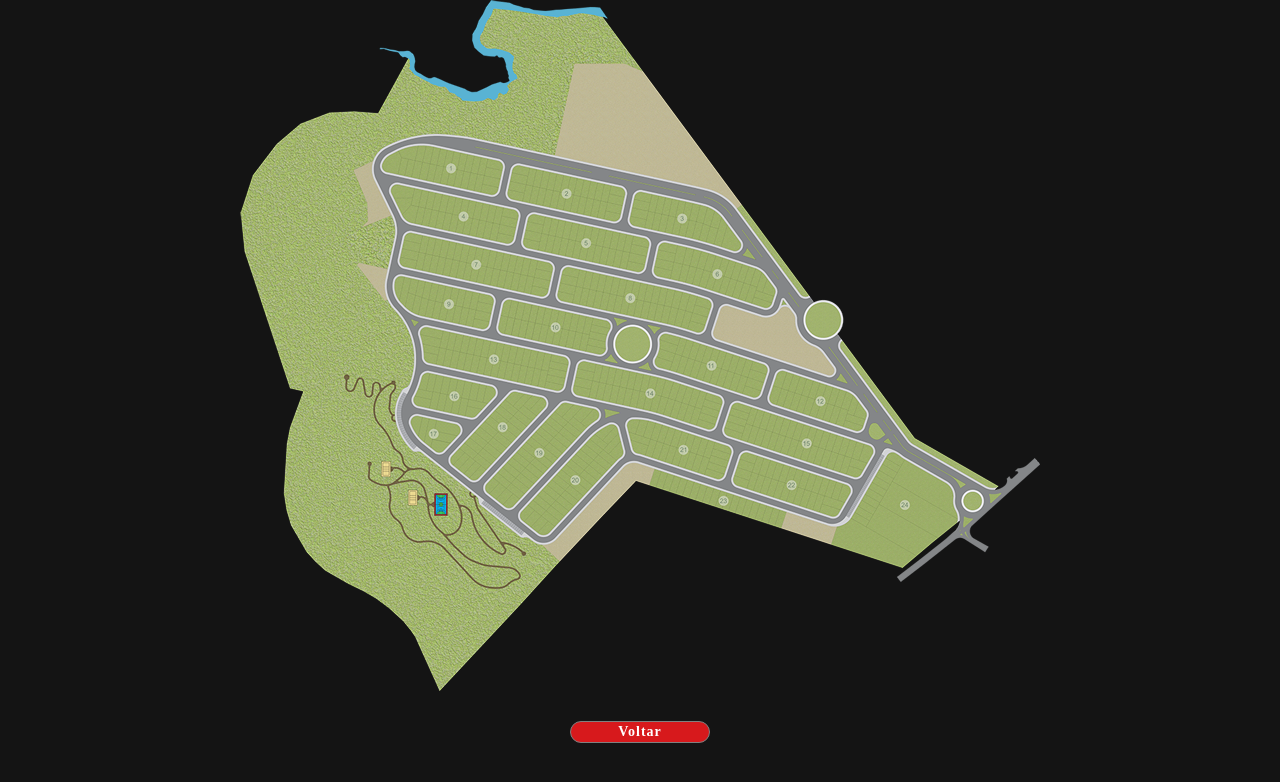
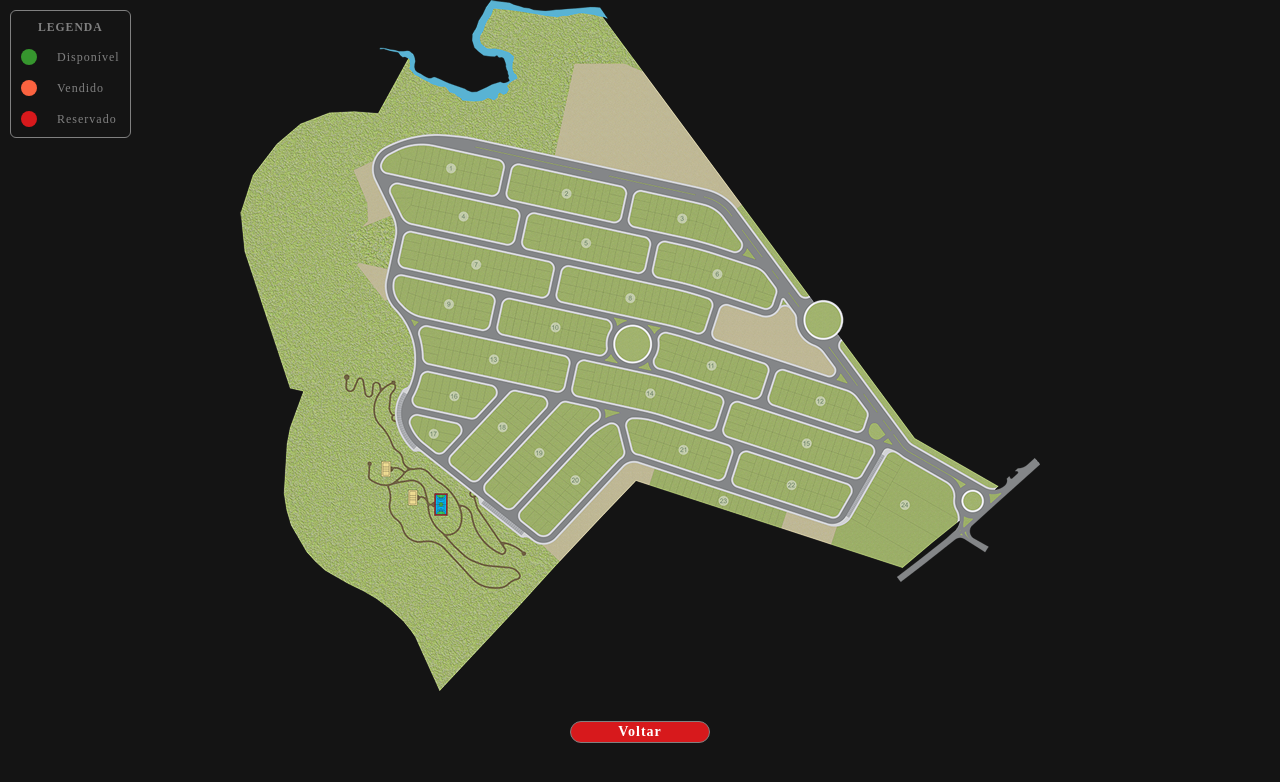
Before and after one commit to RafaelBiatoAzevedo/firts-website-vue, a Vue app: page /view-map in a window 1280 px wide. Shown: the top 782 px of the page. Built offline with nearby package versions, Linux system fonts and the light colour scheme.

Commit message:
testing coordinates

```diff
--- a/src/views/CreateMap.vue
+++ b/src/views/CreateMap.vue
@@ -1,7 +1,7 @@
 <script setup lang="ts">
 import router from "@/router";
-import type { TCoordinatesLot, TLot } from "@/main";
-import { ref } from "vue";
+import type { TCoordinatesLot, TDimensionsBase, TLot } from "@/main";
+import { ref, onMounted } from "vue";
 import { useStore } from "vuex";
 
 const store = useStore();
@@ -12,12 +12,23 @@ const goBack = () => {
 
 const VALUE_AJUST_COORDINATE = 14;
 
+const STATUS = [
+  {
+    name: "available",
+    translate: "Disponível",
+    color: "#36962e",
+  },
+  { name: "sold", translate: "Vendido", color: "#fb6340" },
+  { name: "reserved", translate: "Reservado", color: "#d7191c" },
+];
+
 type TModalCoordinate = {
   x: number;
   y: number;
 };
 
 const lots = ref<TLot[]>(store.getters.lots);
+const dimensionsBase = ref<TDimensionsBase>(store.getters.dimensionsBase);
 const coordinatesLots = ref<TCoordinatesLot[]>([
   ...store.getters.coordinatesLots,
 ]);
@@ -93,11 +104,59 @@ function savePoint() {
     console.log("Lot not found");
   }
 }
+
+onMounted(() => {
+  const dimensionsBaseLoad = {
+    height: document.getElementById("wrapperPlant")?.clientHeight || 0,
+    width: document.getElementById("wrapperPlant")?.clientWidth || 0,
+  };
+
+  console.log("antes", dimensionsBase);
+  console.log("depois", dimensionsBaseLoad);
+
+  if (dimensionsBaseLoad.height > dimensionsBase.value.height) {
+    coordinatesLots.value = coordinatesLots.value.map((coord) => ({
+      ...coord,
+      y:
+        coord.y + (dimensionsBaseLoad.height - dimensionsBase.value.height) / 2,
+    }));
+  }
+
+  if (dimensionsBaseLoad.height < dimensionsBase.value.height) {
+    coordinatesLots.value = coordinatesLots.value.map((coord) => ({
+      ...coord,
+      y:
+        coord.y - (dimensionsBase.value.height - dimensionsBaseLoad.height) / 2,
+    }));
+  }
+
+  if (dimensionsBaseLoad.width > dimensionsBase.value.width) {
+    coordinatesLots.value = coordinatesLots.value.map((coord) => ({
+      ...coord,
+      x: coord.x + (dimensionsBaseLoad.width - dimensionsBase.value.width) / 2,
+    }));
+  }
+
+  if (dimensionsBaseLoad.width < dimensionsBase.value.width) {
+    coordinatesLots.value = coordinatesLots.value.map((coord) => ({
+      ...coord,
+      x: coord.x - (dimensionsBase.value.width - dimensionsBaseLoad.width) / 2,
+    }));
+  }
+});
 </script>
 <template>
   <div class="wrapper-main">
     <div class="wrapper-plant" id="wrapperPlant" @click="addPoint">
-      <div v-if="openModal" class="modal">
+      <div
+        v-if="openModal"
+        id="selectModal"
+        v-bind:style="{
+          left: `${modalCoordinates.x - 155}px`,
+          top: `${modalCoordinates.y + 30}px`,
+        }"
+        class="modal"
+      >
         <label class="label-select">Selecione o lote</label>
         <select name="select-lots" id="selectLots">
           <option value="" class="option-select-lot">
@@ -121,7 +180,13 @@ function savePoint() {
       <div
         v-for="(coord, index) in coordinatesLots"
         class="point-absolute"
-        v-bind:style="{ left: `${coord.x}px`, top: `${coord.y}px` }"
+        v-bind:style="{
+          left: `${coord.x}px`,
+          top: `${coord.y}px`,
+          backgroundColor: STATUS.find(
+            (status) => status.name === coord.lot.status
+          )?.color,
+        }"
         :key="index"
       >
         <p class="label-point">{{ coord.lot.tag }}</p>
@@ -135,7 +200,6 @@ function savePoint() {
 </template>
 <style scoped>
 .point-absolute {
-  background-color: orange;
   position: absolute;
   border-radius: 100%;
   padding: 0.4rem 0.2rem;
@@ -152,6 +216,16 @@ function savePoint() {
 
   gap: 1rem;
   z-index: 1000;
+}
+
+.modal::after {
+  content: "";
+  position: absolute;
+  width: 1.8rem;
+  height: 1.8rem;
+  background-color: white;
+  top: -6px;
+  transform: rotate(45deg);
 }
 
 .wrapper-buttons-modal {
@@ -222,6 +296,6 @@ button {
 .label-point {
   font-size: 1rem;
   font-weight: bold;
-  color: gray;
+  color: black;
 }
 </style>
--- a/src/views/ViewMap.vue
+++ b/src/views/ViewMap.vue
@@ -1,10 +1,20 @@
 <script setup lang="ts">
 import type { TCoordinatesLot, TLot } from "@/main";
 import router from "@/router";
-import { ref } from "vue";
+import { ref, onMounted } from "vue";
 import { useStore } from "vuex";
 
 const store = useStore();
+
+const STATUS = [
+  {
+    name: "available",
+    translate: "Disponível",
+    color: "#36962e",
+  },
+  { name: "sold", translate: "Vendido", color: "#fb6340" },
+  { name: "reserved", translate: "Reservado", color: "#d7191c" },
+];
 
 const goBack = () => {
   router.push("/");
@@ -14,6 +24,46 @@ const coordinatesLots = ref<TCoordinatesLot[]>(store.getters.coordinatesLots);
 
 const dimensionsBase = ref(store.getters.dimensionsBase);
 
+onMounted(() => {
+  const dimensionsBaseLoad = {
+    height: document.getElementById("wrapperPlant")?.clientHeight || 0,
+    width: document.getElementById("wrapperPlant")?.clientWidth || 0,
+  };
+
+  console.log("antes", dimensionsBase);
+  console.log("depois", dimensionsBaseLoad);
+
+  if (dimensionsBaseLoad.height > dimensionsBase.value.height) {
+    coordinatesLots.value = coordinatesLots.value.map((coord) => ({
+      ...coord,
+      y:
+        coord.y + (dimensionsBaseLoad.height - dimensionsBase.value.height) / 2,
+    }));
+  }
+
+  if (dimensionsBaseLoad.height < dimensionsBase.value.height) {
+    coordinatesLots.value = coordinatesLots.value.map((coord) => ({
+      ...coord,
+      y:
+        coord.y - (dimensionsBase.value.height - dimensionsBaseLoad.height) / 2,
+    }));
+  }
+
+  if (dimensionsBaseLoad.width > dimensionsBase.value.width) {
+    coordinatesLots.value = coordinatesLots.value.map((coord) => ({
+      ...coord,
+      x: coord.x + (dimensionsBaseLoad.width - dimensionsBase.value.width) / 2,
+    }));
+  }
+
+  if (dimensionsBaseLoad.width < dimensionsBase.value.width) {
+    coordinatesLots.value = coordinatesLots.value.map((coord) => ({
+      ...coord,
+      x: coord.x - (dimensionsBase.value.width - dimensionsBaseLoad.width) / 2,
+    }));
+  }
+});
+
 function navigateFor(lot: TLot) {
   // navigate for data lot or page lot
   console.log(lot);
@@ -22,11 +72,33 @@ function navigateFor(lot: TLot) {
 <template>
   <div class="wrapper-main">
     <div class="wrapper-plant" id="wrapperPlant">
+      <div class="legend">
+        <h3>LEGENDA</h3>
+        <div
+          v-for="status in STATUS"
+          v-bind:key="status.name"
+          class="status-line"
+        >
+          <div
+            class="status-color"
+            v-bind:style="{ backgroundColor: status.color }"
+          ></div>
+          <p class="status-label">
+            {{ status.translate }}
+          </p>
+        </div>
+      </div>
       <img src="@/assets/plantTest.png" alt="teste img" />
       <button
         v-for="(coord, index) in coordinatesLots"
         class="point-absolute"
-        v-bind:style="{ left: `${coord.x}px`, top: `${coord.y}px` }"
+        v-bind:style="{
+          left: `${coord.x}px`,
+          top: `${coord.y}px`,
+          backgroundColor: STATUS.find(
+            (status) => status.name === coord.lot.status
+          )?.color,
+        }"
         :key="index"
         @click="() => navigateFor(coord.lot)"
       >
@@ -39,8 +111,43 @@ function navigateFor(lot: TLot) {
   </div>
 </template>
 <style scoped>
+.legend {
+  align-items: flex-start;
+  display: flex;
+  flex-direction: column;
+  justify-content: center;
+  padding: 1rem;
+  border: solid 1px gray;
+  border-radius: 6px;
+  position: absolute;
+
+  gap: 1.5rem;
+
+  top: 10px;
+  left: 10px;
+}
+h3 {
+  align-self: center;
+  color: gray;
+  font-weight: bold;
+}
+
+.status-line {
+  display: flex;
+  align-items: center;
+  gap: 2rem;
+}
+.status-color {
+  border-radius: 20px;
+  width: 1.6rem;
+  height: 1.6rem;
+}
+
+.status-label {
+  font-size: 1.2rem;
+  color: gray;
+}
 .point-absolute {
-  background-color: orange;
   position: absolute;
   border-radius: 100%;
   padding: 0.4rem 0.2rem;
@@ -54,7 +161,6 @@ function navigateFor(lot: TLot) {
   gap: 3rem;
   padding: 3rem;
 }
-
 .wrapper-plant {
   background-color: #141414;
   align-items: center;
@@ -68,7 +174,6 @@ function navigateFor(lot: TLot) {
   height: 100vh;
   background-color: #141414;
 }
-
 .classic-button {
   align-items: center;
   align-self: flex-start;
@@ -98,6 +203,6 @@ function navigateFor(lot: TLot) {
 .label-point {
   font-size: 1rem;
   font-weight: bold;
-  color: gray;
+  color: black;
 }
 </style>
```
